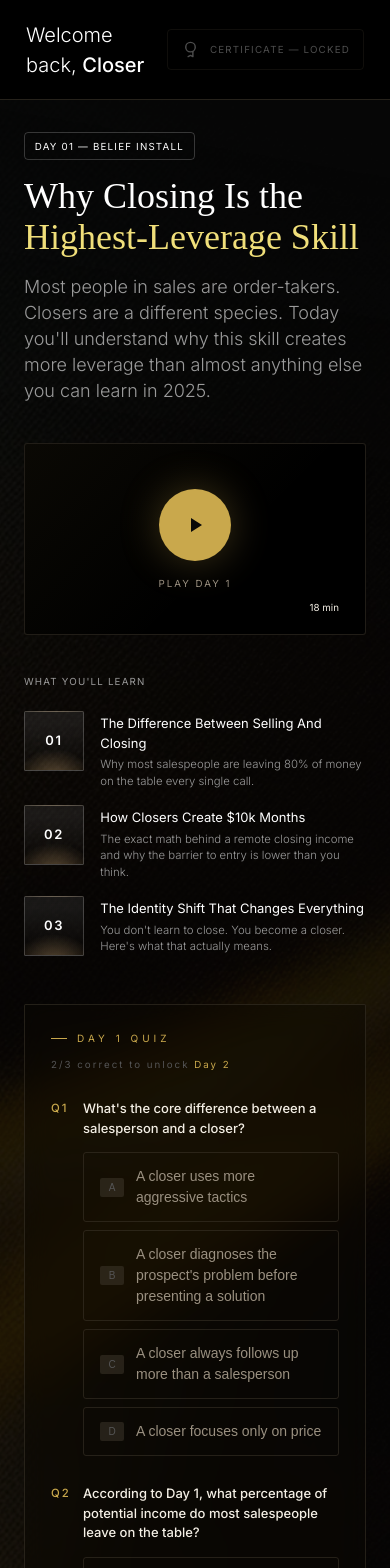
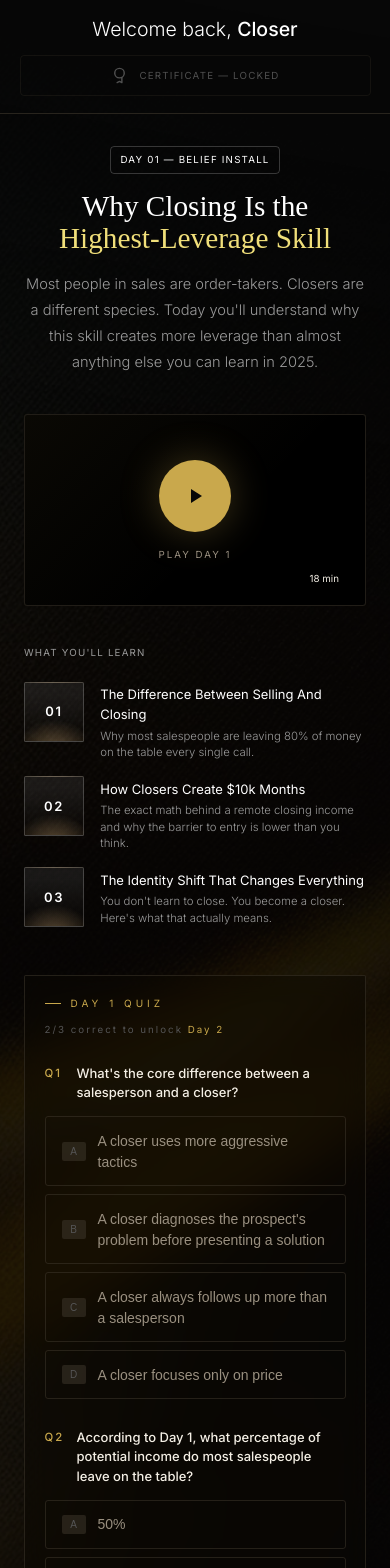
Before and after one commit to paulotra/htc, a Next.js app: page /training in a window 390 px wide. Shown: the top 1568 px of the page. Built offline with nearby package versions, Linux system fonts and the light colour scheme; a web font is replaced by a local one.

Commit message:
mobile enhancements

```diff
--- a/app/globals.css
+++ b/app/globals.css
@@ -786,9 +786,9 @@
 	}
 
 	@media (max-width: 768px) {
-		.htc-sidebar {
+		/* .htc-sidebar {
 			display: none !important;
-		}
+		} */
 		.htc-main {
 			margin-left: 0 !important;
 		}
--- a/components/TrainingNav.tsx
+++ b/components/TrainingNav.tsx
@@ -10,14 +10,14 @@ export default function TrainingNav({
 	onShowCertificate,
 }: TrainingNavProps) {
 	return (
-		<div className="flex items-center gap-3 px-8 py-6 border-b border-[rgba(66,58,46,0.59)] bg-[#000] relative z-10">
-			<p className="flex-1 text-[20px] font-light text-white">
+		<div className="md:flex items-center gap-3 px-6 md:px-8 py-5 border-b border-[rgba(66,58,46,0.59)] text-center md:text-left md:bg-[#000] relative z-10">
+			<p className="flex-1 text-2xl md:text-xl font-light text-white">
 				Welcome back, <span className="font-medium">{name}</span>
 			</p>
 
 			<button
 				onClick={certActive ? onShowCertificate : undefined}
-				className={`flex items-center gap-[10px] px-4 py-[10px] border rounded-[4px] shrink-0 transition-opacity ${
+				className={`flex items-center mt-4 md:mt-0 w-full md:w-auto justify-center md:justify-start gap-[10px] px-4 py-[10px] border rounded-[4px] shrink-0 transition-opacity ${
 					certActive
 						? "border-[#e5ce78] text-gold cursor-pointer opacity-100"
 						: "border-[rgba(66,58,46,0.5)] text-[#9a9a9a] cursor-default opacity-50"
--- a/components/TrainingPortal.tsx
+++ b/components/TrainingPortal.tsx
@@ -260,7 +260,7 @@ function Portal() {
 				: "Retake Recommended";
 
 	return (
-		<div className="bg-[#070707] min-h-screen flex">
+		<div className="bg-[#070707] min-h-screen flex flex-col-reverse md:flex-row">
 			{/* SIDEBAR */}
 			<TrainingSidebar
 				days={DAYS}
@@ -287,7 +287,7 @@ function Portal() {
 				/>
 
 				{/* CONTENT */}
-				<div className="htc-content flex-1 max-w-[900px] px-7 py-8">
+				<div className="htc-content flex-1 max-w-[900px] px-6 md:px-7 py-8">
 					<div
 						className="absolute inset-0 opacity-50 z-0 pointer-events-none"
 						style={{
@@ -299,22 +299,24 @@ function Portal() {
 					></div>
 					{/* ── COMPLETION SCREEN ── */}
 					{showCompletion ? (
-						<div style={{ animation: "fadeUp 0.7s ease forwards" }}>
+						<div
+							className="text-center md:text-left"
+							style={{ animation: "fadeUp 0.7s ease forwards" }}
+						>
 							<div
-								className="rounded border border-[rgba(201,168,76,0.25)] relative overflow-hidden mb-[40px]"
+								className="rounded border border-[rgba(201,168,76,0.25)] relative overflow-hidden mb-10 p-8 md:p-10"
 								style={{
 									background: "#0a080480",
-									padding: "56px 48px",
 								}}
 							>
-								<div className="text-[10px] text-[#c9a84c] tracking-[5px] uppercase mb-[24px] flex items-center gap-[12px]">
+								<div className="text-[10px] text-[#c9a84c] justify-center md:justify-start tracking-[5px] uppercase mb-[24px] flex items-center gap-[12px]">
 									<span
 										className="inline-block h-px bg-[#c9a84c]"
 										style={{ width: 20 }}
 									/>
 									Training Complete
 								</div>
-								<div className="font-serif leading-none text-[#f4efe5] mb-[20px] text-5xl">
+								<div className="font-serif leading-none text-[#f4efe5] mb-6 text-4xl md:text-5xl">
 									You&apos;ve done what
 									<br />
 									<span className="text-[#c9a84c]">
@@ -326,7 +328,7 @@ function Portal() {
 									just finished all 5 — and proved you actually paid attention.
 									That tells me everything I need to know about you, {name}.
 								</div>
-								<div className="flex gap-[40px] mt-[36px] pt-[36px] border-t border-[rgba(66,58,46,0.5)] flex-wrap">
+								<div className="flex gap-x-20 gap-y-4 md:gap-10 mt-4 md:mt-10 pt-4 md:pt-10 border-t border-[rgba(66,58,46,0.5)] flex-wrap justify-center md:justify-start">
 									<div>
 										<div className="font-serif text-2xl font-bold text-[#c9a84c] leading-none">
 											5
@@ -375,13 +377,13 @@ function Portal() {
 									<>
 										<a
 											href="/booking"
-											className="htc-path-card border border-[rgba(201,168,76,0.25)] rounded flex flex-col gap-[16px] cursor-pointer relative overflow-hidden no-underline text-inherit transition-all duration-300"
+											className="htc-path-card border border-[rgba(201,168,76,0.25)] rounded flex flex-col gap-[16px] cursor-pointer relative overflow-hidden no-underline text-inherit transition-all duration-300 items-center md:items-stretch"
 											style={{
 												background: "#0a080480",
 												padding: "32px 28px",
 											}}
 										>
-											<div className="text-[10px] tracking-[3px] uppercase py-[4px] px-[10px] rounded-[2px] self-start bg-[#c9a84c] text-[#070707]">
+											<div className="text-[10px] tracking-[3px] uppercase py-[4px] px-[10px] rounded-[2px] self-start bg-[#c9a84c] text-[#070707] mx-auto md:mx-0">
 												You Qualified — {score}/15
 											</div>
 											<div className="font-serif text-[24px] font-bold text-[#f4efe5] leading-[1.2]">
@@ -622,23 +624,23 @@ function Portal() {
 						/* ── DAY CONTENT ── */
 						<>
 							<div
-								className="flex flex-col gap-5 mb-12"
+								className="flex flex-col gap-5 mb-12 text-center md:text-left"
 								style={{ animation: "fadeUp 0.6s ease forwards" }}
 							>
-								<div className="inline-flex items-center justify-center px-3 py-2 border border-[rgba(255,255,255,0.2)] rounded-[4px] self-start">
+								<div className="inline-flex mx-auto md:mx-0 items-center justify-center px-3 py-2 border border-[rgba(255,255,255,0.2)] rounded-[4px] self-start">
 									<span className="text-xs tracking-[1.2px] uppercase text-white whitespace-nowrap">
 										{d.eyebrow}
 									</span>
 								</div>
 								<div className="font-serif leading-[1.13]">
-									<p className="text-[clamp(36px,5vw,60px)] text-white">
+									<p className="text-4xl md:text-6xl text-white">
 										{d.title.split("\n")[0]}
 									</p>
-									<p className="text-[clamp(36px,5vw,60px)] text-[#f0df7a]">
+									<p className="text-4xl md:text-6xl text-[#f0df7a]">
 										{d.title.split("\n")[1] || ""}
 									</p>
 								</div>
-								<p className="text-[18px] font-light text-[#9a9a9a] leading-8 max-w-[600px]">
+								<p className="text-lg font-light text-[#9a9a9a] leading-8 max-w-[600px]">
 									{d.desc}
 								</p>
 							</div>
@@ -734,7 +736,7 @@ function Portal() {
 
 							{/* QUIZ */}
 							<div
-								className="rounded-sm border border-[rgba(66,58,46,0.5)] py-8 px-8 mt-[48px]"
+								className="rounded-sm border border-[rgba(66,58,46,0.5)] md:py-8 md:px-8 py-6 px-6 mt-[48px]"
 								style={{
 									animation: "fadeUp 0.5s ease forwards",
 									background: "rgba(10,8,4,0.5)",
@@ -781,7 +783,7 @@ function Portal() {
 										</div>
 										{currentDay === 4 && (
 											<button
-												className="htc-unlock btn-cta-gold inline-flex items-center gap-[10px] text-sm font-semibold rounded-[3px] cursor-pointer tracking-[0.3px] mt-[8px] transition-all duration-200"
+												className="htc-unlock btn-cta-gold inline-flex items-center gap-[10px] text-sm font-semibold rounded-[3px] cursor-pointer tracking-[0.3px] mt-[8px] transition-all duration-200 md:w-auto w-full justify-center md:justify-start"
 												style={{
 													fontFamily: "'DM Sans',sans-serif",
 													padding: "12px 24px",
@@ -814,7 +816,7 @@ function Portal() {
 															</span>
 															<span>{q.q}</span>
 														</div>
-														<div className="flex flex-col gap-[8px] pl-[32px]">
+														<div className="flex flex-col gap-[8px] md:pl-[32px]">
 															{q.opts.map((opt, oi) => {
 																const isSelected = answers[qi] === oi;
 																let bg = "transparent",
@@ -909,7 +911,7 @@ function Portal() {
 											</div>
 										) : (
 											<div
-												className="flex rounded-[3px] mt-[8px] items-center gap-[16px]"
+												className="text-center md:text-left flex md:flex-row flex-col rounded-[3px] mt-5 items-center gap-[16px]"
 												style={{
 													padding: "20px 24px",
 													background: "rgba(255,255,255,0.03)",
@@ -937,7 +939,7 @@ function Portal() {
 													</div>
 												</div>
 
-												<div className="shrink-0">
+												<div className="flex-1 shrink-0">
 													{passed ? (
 														<button
 															className="htc-unlock btn-cta-gold inline-flex items-center gap-[10px] text-sm font-semibold rounded-[3px] cursor-pointer tracking-[0.3px] transition-all duration-200"
@@ -966,7 +968,7 @@ function Portal() {
 															</svg>
 														</button>
 													) : retakeLocked ? (
-														<div className="flex flex-col items-end gap-[4px]">
+														<div className="flex flex-col items-center md:items-end gap-[4px]">
 															<div
 																className="inline-flex items-center gap-[8px] border border-[rgba(255,255,255,0.08)] text-[#555] text-[13px] font-medium rounded-[3px] cursor-not-allowed"
 																style={{
@@ -1028,11 +1030,13 @@ function Portal() {
 							</div>
 
 							{/* PREV / NEXT NAV */}
-							<div className="flex items-center justify-between pt-4">
+							<div
+								className={`flex items-center justify-between pt-4 relative ${currentDay > 0 && currentDay < unlockedDays - 1 ? "gap-4" : ""}`}
+							>
 								{currentDay > 0 ? (
 									<button
 										onClick={() => goToDay(currentDay - 1)}
-										className="inline-flex items-center gap-[10px] border border-[#4e4233] min-w-[120px] justify-center text-white text-[13px] font-medium rounded-[3px] cursor-pointer transition-all duration-200 hover:text-[#f7e280]"
+										className="inline-flex flex-1 md:flex-[0] items-center gap-[10px] border border-[#f7e28064] min-w-[120px] justify-center text-white text-[13px] font-medium rounded-[3px] cursor-pointer transition-all duration-200 hover:text-[#f7e280]"
 										style={{
 											fontFamily: "'DM Sans',sans-serif",
 											padding: "12px 20px",
@@ -1056,34 +1060,13 @@ function Portal() {
 								{currentDay < unlockedDays - 1 ? (
 									<button
 										onClick={() => goToDay(currentDay + 1)}
-										className="inline-flex items-center gap-[10px] border border-[#4e4233] min-w-[120px] justify-center text-white text-[13px] font-medium rounded-[3px] cursor-pointer transition-all duration-200 hover:text-[#f7e280]"
+										className="inline-flex flex-1 md:flex-[0] items-center gap-[10px] border border-[#f7e28064] min-w-[120px] justify-center text-white text-[13px] font-medium rounded-[3px] cursor-pointer transition-all duration-200 hover:text-[#f7e280]"
 										style={{
 											fontFamily: "'DM Sans',sans-serif",
 											padding: "12px 20px",
 										}}
 									>
 										Day {currentDay + 2}
-										<svg
-											width="14"
-											height="14"
-											viewBox="0 0 24 24"
-											fill="none"
-											stroke="currentColor"
-											strokeWidth="2"
-										>
-											<path d="M5 12h14M12 5l7 7-7 7" />
-										</svg>
-									</button>
-								) : currentDay === 4 && isDone ? (
-									<button
-										onClick={triggerCompletion}
-										className="inline-flex items-center gap-[10px] btn-cta-gold text-[13px] font-semibold rounded-[3px] cursor-pointer transition-all duration-200"
-										style={{
-											fontFamily: "'DM Sans',sans-serif",
-											padding: "12px 20px",
-										}}
-									>
-										See Results
 										<svg
 											width="14"
 											height="14"
--- a/components/TrainingSidebar.tsx
+++ b/components/TrainingSidebar.tsx
@@ -28,9 +28,9 @@ export default function TrainingSidebar({
 	const scoreBarPct = (totalScore / 15) * 100;
 
 	return (
-		<aside className="htc-sidebar fixed left-0 top-0 bottom-0 w-[300px] bg-[#070707] border-r border-[rgba(66,58,46,0.5)] flex flex-col z-10">
+		<aside className="htc-sidebar md:fixed left-0 top-0 bottom-0 md:w-[300px] bg-[#070707] md:border-r border-[rgba(66,58,46,0.5)] flex flex-col z-10">
 			{/* Logo */}
-			<div className="px-6 h-[81px] flex items-center shrink-0">
+			<div className="px-6 h-[81px] hidden md:flex items-center shrink-0">
 				<Link href="/">
 					{/* eslint-disable-next-line @next/next/no-img-element */}
 					<img
@@ -59,7 +59,7 @@ export default function TrainingSidebar({
 			</div>
 
 			{/* Day nav */}
-			<nav className="flex-1 overflow-y-auto">
+			<nav className="flex-1 overflow-y-auto md:block hidden">
 				{days.map((day, i) => {
 					const isUnlocked = i < unlockedDays;
 					const isDone = i < completedDays;
```
